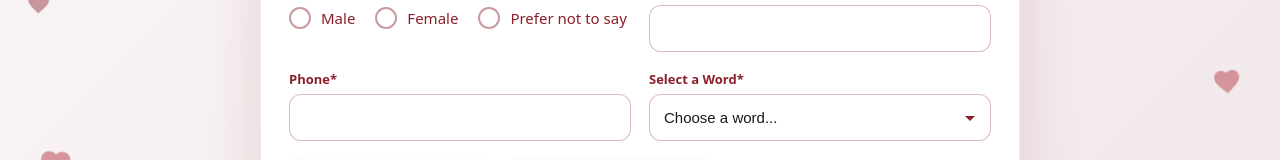
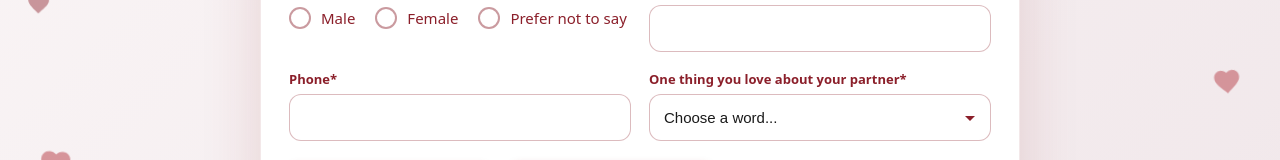
Before and after one commit to amisha-jha-06/poem-generator, a Next.js app: page / in a window 1280 px wide. Shown: the part 319-479 px from the top of the page. Built offline with nearby package versions, Linux system fonts and the light colour scheme.

Commit message:
sentence changes

```diff
--- a/app/page.tsx
+++ b/app/page.tsx
@@ -401,7 +401,7 @@ export default function Home() {
                 </div>
 
                 <div>
-                  <label htmlFor="word">Select a Word*</label>
+                  <label htmlFor="word">One thing you love about your partner*</label>
                   <select id="word" name="word" required>
                     <option value="">Choose a word...</option>
                     {wordOptions.map((option) => (
```
